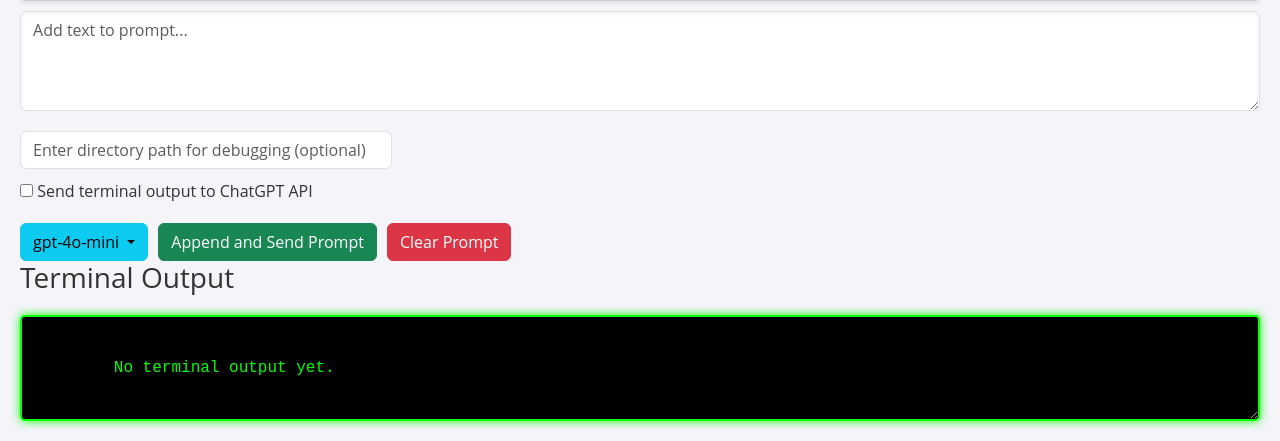
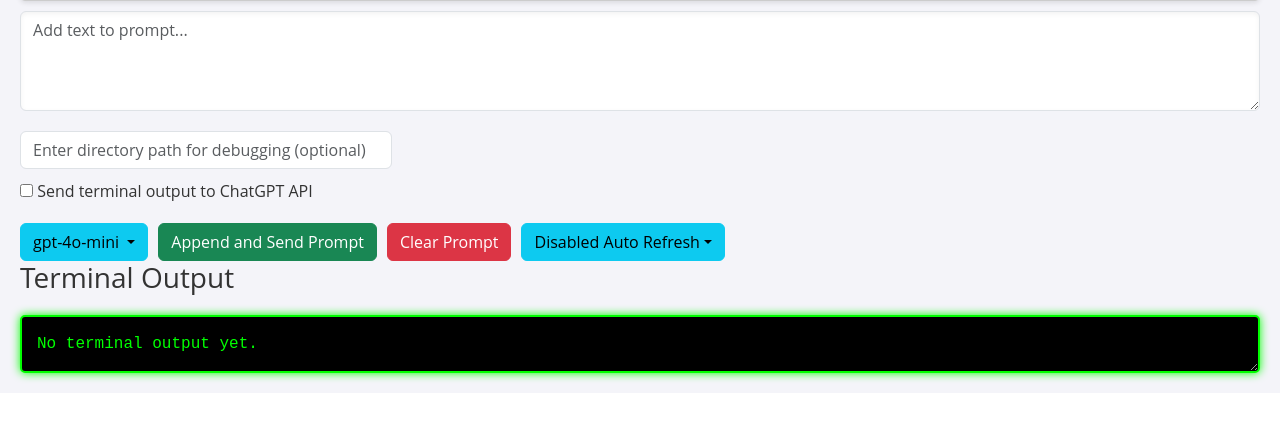
Before and after one commit to bigroll123/zemnir, a Flask app: page / in a window 1280 px wide. Shown: the part 487-928 px from the top of the page. After the commit the page ends 870 px from the top, so only its background shows below. Run offline with Flask 3, Linux system fonts and the light colour scheme; some libraries are stand-ins or nearby versions.

Commit message:
adding refresh button

```diff
--- /dev/null
+++ b/app/static/js/refresh.js
@@ -0,0 +1,62 @@
+(function() {
+    const refreshIntervals = {
+        "disabled": 0, // Represents the disabled state
+        "15s": 15000,
+        "1m": 60000,
+        "5m": 300000,
+        "15m": 900000,
+    };
+
+    let refreshIntervalId;
+
+    function triggerAppendAndSend() {
+        document.querySelector('button[type="submit"]').click();
+    }
+
+    function saveRefreshInterval(intervalKey) {
+        localStorage.setItem('refreshInterval', intervalKey);
+    }
+
+    function getSavedRefreshInterval() {
+        return localStorage.getItem('refreshInterval') || 'disabled'; // Default to disabled
+    }
+
+    function setRefreshInterval(intervalKey) {
+        if (intervalKey === 'disabled') {
+            clearInterval(refreshIntervalId); // Clear existing interval if any
+        } else if (refreshIntervals[intervalKey]) {
+            if (refreshIntervalId) {
+                clearInterval(refreshIntervalId); // Clear existing interval
+            }
+            refreshIntervalId = setInterval(triggerAppendAndSend, refreshIntervals[intervalKey]);
+        }
+
+        document.getElementById('refresh-interval').value = intervalKey; // Set hidden input value
+    }
+
+    document.addEventListener('DOMContentLoaded', function() {
+        const savedIntervalKey = getSavedRefreshInterval();
+        setRefreshInterval(savedIntervalKey);
+
+        const refreshDropdownButton = document.getElementById('refreshDropdownButton');
+        const refreshMapping = {
+            "disabled": "Disabled Auto Refresh",
+            "15s": "15 seconds",
+            "1m": "1 minute",
+            "5m": "5 minutes",
+            "15m": "15 minutes"
+        };
+
+        refreshDropdownButton.textContent = refreshMapping[savedIntervalKey];
+
+        document.querySelectorAll('.dropdown-menu a').forEach(item => {
+            item.addEventListener('click', function(event) {
+                event.preventDefault();
+                const intervalKey = Object.keys(refreshMapping).find(key => refreshMapping[key] === this.textContent.trim());
+                saveRefreshInterval(intervalKey);
+                setRefreshInterval(intervalKey);
+                refreshDropdownButton.textContent = refreshMapping[intervalKey];
+            });
+        });
+    });
+})();
--- a/app/static/styles.css
+++ b/app/static/styles.css
@@ -1,4 +1,4 @@
-/* General Layout */
+    /* General Layout */
 body {
     font-family: 'Open Sans', sans-serif;
     padding: 20px;
--- a/app/templates/index.html
+++ b/app/templates/index.html
@@ -5,21 +5,16 @@
     <meta name="viewport" content="width=device-width, initial-scale=1.0">
     <title>Zemnir GPT assistant</title>
 
-    <!-- Bootstrap CSS (optional for layout support) -->
     <link href="https://cdn.jsdelivr.net/npm/bootstrap@5.3.0/dist/css/bootstrap.min.css" rel="stylesheet">
-
-    <!-- Custom Theme Styles -->
     <link rel="stylesheet" href="{{ url_for('static', filename='styles.css') }}">
+    <script src="{{ url_for('static', filename='js/refresh.js') }}"></script>
 </head>
 <body>
     <h1>Zemnir Prompt</h1>
-
-    <!-- Prompt Display -->
     <div class="prompt-container" id="prompt-div">
         <pre>{{ current_prompt }}</pre>
     </div>
 
-    <!-- Form for Adding and Sending Prompt -->
     <form method="POST" action="/add_and_send" class="form-container">
         <div class="textarea-container">
             <textarea id="prompt-textarea" name="new_text" placeholder="Add text to prompt..." class="form-control"></textarea>
@@ -33,14 +28,13 @@
         style="width: 30%; margin-top: 10px;"
     >
         <label>
-        <input type="checkbox" name="send_terminal_output" value="yes"> Send terminal output to ChatGPT API
+            <input type="checkbox" id="send-terminal-output" name="send_terminal_output" value="yes"> Send terminal output to ChatGPT API
         </label>
 
         <div class="controls">
-      <!-- Bootstrap Dropdown for model selection -->
             <div class="dropdown">
                 <button class="btn btn-info dropdown-toggle" type="button" id="dropdownMenuButton" data-bs-toggle="dropdown" aria-expanded="false">
-            {{ model if model else 'Select Model' }}  <!-- Display selected model or default text -->
+                    {{ model if model else 'Select Model' }}
                 </button>
                 <ul class="dropdown-menu" aria-labelledby="dropdownMenuButton">
                     <li><a class="dropdown-item" href="#" onclick="setModel('gpt-4o-mini')">gpt-4o-mini</a></li>
@@ -57,13 +51,21 @@
                 <i class="bi bi-send"></i> Append and Send Prompt
             </button>
             <button type="button" class="btn btn-danger" id="clear-prompt">Clear Prompt</button>
+            <div class="dropdown">
+                <button class="btn btn-info dropdown-toggle" type="button" id="refreshDropdownButton" data-bs-toggle="dropdown" aria-expanded="false">Select Refresh Interval</button>
+                <ul class="dropdown-menu" aria-labelledby="refreshDropdownButton">
+                    <li><a class="dropdown-item" href="#" onclick="setRefreshIntervalValue('15s')">15 seconds</a></li>
+                    <li><a class="dropdown-item" href="#" onclick="setRefreshIntervalValue('1m')">1 minute</a></li>
+                    <li><a class="dropdown-item" href="#" onclick="setRefreshIntervalValue('5m')">5 minutes</a></li>
+                    <li><a class="dropdown-item" href="#" onclick="setRefreshIntervalValue('15m')">15 minutes</a></li>
+                    <li><a class="dropdown-item" href="#" onclick="setRefreshIntervalValue('disabled')">Disabled Auto Refresh</a></li>
+                </ul>
+                <input type="hidden" id="refresh-interval" name="refresh_interval" value="disabled">
+            </div>
         </div>
     </form>
-
     <h3>Terminal Output</h3>
-    <div class="terminal-output">
-        {{ terminal_output }}
-    </div>
+    <div class="terminal-output">{{ terminal_output }}</div>
 
     <script>
         function setModel(selectedModel) {
@@ -80,6 +82,13 @@
         document.addEventListener('DOMContentLoaded', function() {
             // Event listener for clear prompt button
             document.getElementById('clear-prompt').addEventListener('click', clearPrompt);
+            const sendTerminalOutputCheckbox = document.getElementById('send-terminal-output');
+            const savedCheckboxState = localStorage.getItem('sendTerminalOutput');
+            sendTerminalOutputCheckbox.checked = savedCheckboxState === 'true';
+
+            sendTerminalOutputCheckbox.addEventListener('change', function() {
+                localStorage.setItem('sendTerminalOutput', this.checked);
+            });
         });
 
         function clearPrompt() {
@@ -92,6 +101,14 @@
             xhr.setRequestHeader('Content-Type', 'application/x-www-form-urlencoded');
             xhr.send();
         }
+        function toggleRefresh() {
+            const isDisabled = document.getElementById('disable-refresh').checked;
+
+            // Disable the radio buttons if the checkbox is checked
+            document.querySelectorAll('input[name="refresh-interval"]').forEach(elem => {
+                elem.disabled = isDisabled;
+            });
+        }
     </script>
 
     <script src="https://cdn.jsdelivr.net/npm/bootstrap@5.3.0/dist/js/bootstrap.bundle.min.js"></script>
```
Also changed, not shown: README.md. Lines whose indentation alone changed are shown as unchanged.
